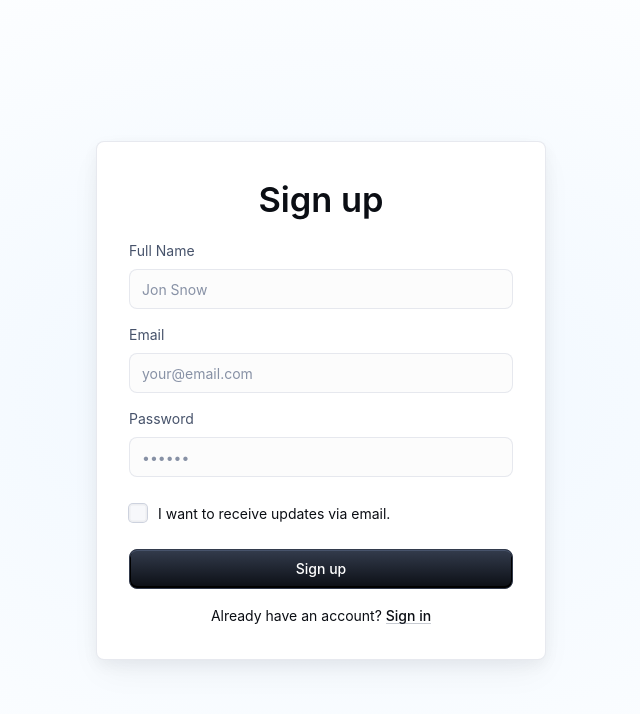
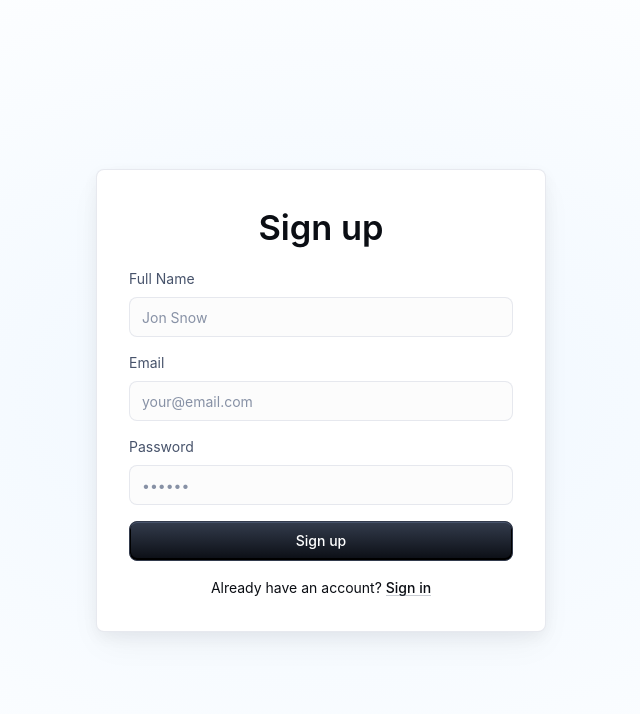
Before and after one commit to jackaldenryan/IdeaGPT, a Next.js app: page /sign-up in a window 1280 px wide. Shown: the top 714 px of the page, without its empty margins (319-959 px from the left). Built offline with nearby package versions, Linux system fonts and the light colour scheme; no server answers.

Commit message:
Get rid of email updates option

```diff
--- a/src/components/sign-up/SignUp.tsx
+++ b/src/components/sign-up/SignUp.tsx
@@ -5,9 +5,9 @@
 import React, { useState, useEffect } from "react";
 import Box from "@mui/material/Box";
 import Button from "@mui/material/Button";
-import Checkbox from "@mui/material/Checkbox";
+// import Checkbox from "@mui/material/Checkbox";
 import CssBaseline from "@mui/material/CssBaseline";
-import FormControlLabel from "@mui/material/FormControlLabel";
+// import FormControlLabel from "@mui/material/FormControlLabel";
 import FormLabel from "@mui/material/FormLabel";
 import FormControl from "@mui/material/FormControl";
 import Link from "@mui/material/Link";
@@ -74,7 +74,7 @@ export default function SignUp() {
   const [name, setName] = useState<string>("");
   const [email, setEmail] = useState<string>("");
   const [password, setPassword] = useState<string>("");
-  const [rememberMe, setRememberMe] = useState<boolean>(false);
+  // const [rememberMe, setRememberMe] = useState<boolean>(false);
 
   // Error states
   const [nameError, setNameError] = useState<string>("");
@@ -270,7 +270,7 @@ export default function SignUp() {
                 color={Boolean(passwordError) ? "error" : "primary"}
               />
             </FormControl>
-            <FormControlLabel
+            {/* <FormControlLabel
               control={
                 <Checkbox
                   checked={rememberMe}
@@ -280,7 +280,7 @@ export default function SignUp() {
                 />
               }
               label="I want to receive updates via email."
-            />
+            /> */}
             {generalError && (
               <Typography color="error" variant="body2">
                 {generalError}
```
